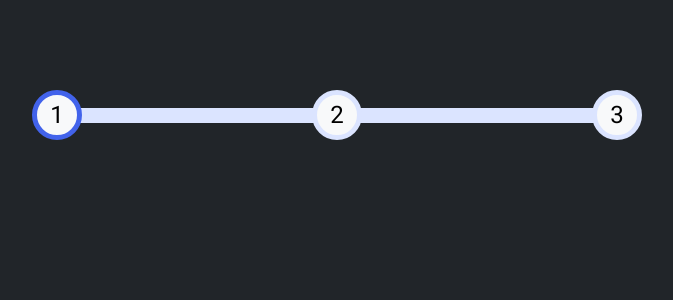
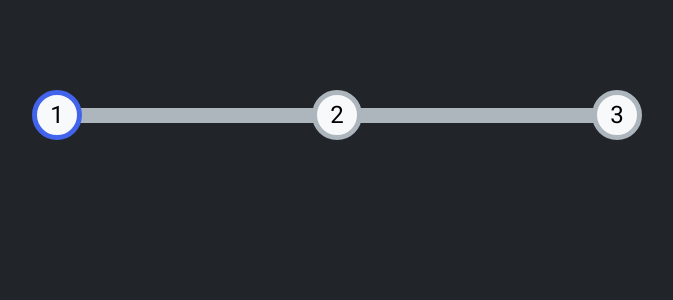
Before and after one commit to Ale-Sandro/multiforms, a React (Create React App) app: page / in a window 1280 px wide. Shown: the top 300 px of the page, without its empty margins (303-976 px from the left). Built offline with nearby package versions, Linux system fonts and the light colour scheme.

Commit message:
modification couleur

```diff
--- a/src/Components/UI/ContainerForm.module.css
+++ b/src/Components/UI/ContainerForm.module.css
@@ -1,6 +1,5 @@
 .container_form {
   width: 600px;
-  /* background-color: #dee2e6; */
   border-radius: 50px;
   margin-top: 50px;
 
--- a/src/Components/stepValidation/StepValidation.module.css
+++ b/src/Components/stepValidation/StepValidation.module.css
@@ -16,7 +16,7 @@
 }
 .progress_steps::before {
   content: "";
-  background-color: #dbe4ff;
+  background-color: #adb5bd;
   position: absolute;
 
   height: 15px;
@@ -32,7 +32,7 @@
   width: 30px;
   padding: 20px;
   border-radius: 50%;
-  border: 5px solid #dbe4ff;
+  border: 5px solid #adb5bd;
 
   display: flex;
   justify-content: center;
```
